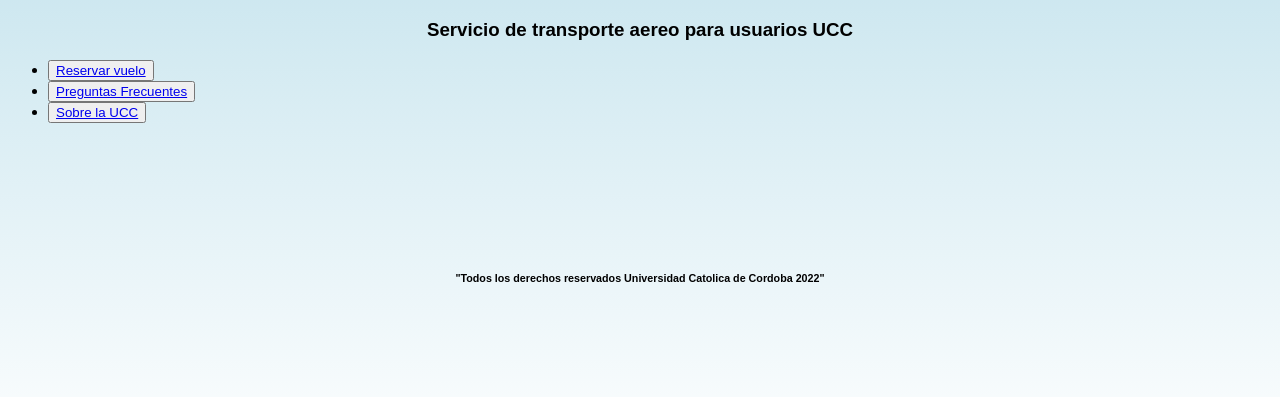
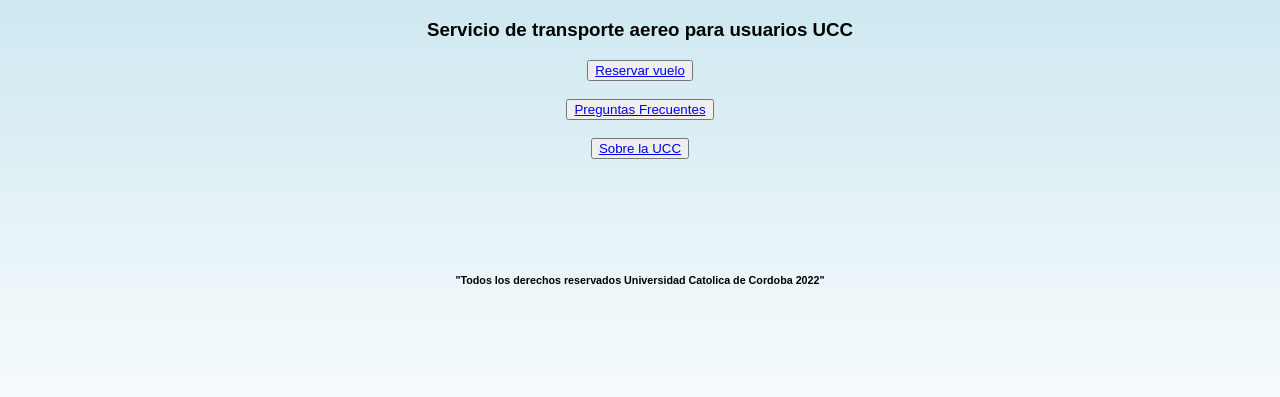
Before and after one commit to UCC-LabCompu2-Historico/proyecto2022-correa-schonfeld, a plain HTML site: page index.html in a window 1280 px wide. Shown: the part 323-720 px from the top of the page. Drawn offline with Linux system fonts and the light colour scheme.

Commit message:
se avanzo

```diff
--- a/index.html
+++ b/index.html
@@ -21,12 +21,13 @@
 </header>
 
 <nav>
-    <ul>
-        <li><button><a href="http://localhost:63342/proyecto2022-correa-schonfeld/formUCC.html">Reservar vuelo</a></button></li>
-        <li><button><a href="http://localhost:63342/proyecto2022-correa-schonfeld/Preguntasfrecuentes.html?_ijt=f28u0ucdme6kib8khv56rah1sj&_ij_reload=RELOAD_ON_SAVE" target="_blank">Preguntas Frecuentes</a></button></li>
-        <li><button><a href="https://www.ucc.edu.ar/" target="_blank">Sobre la UCC</a></button></li>
+<div style="text-align: center;">
 
-    </ul>
+        <button><a href="http://localhost:63342/proyecto2022-correa-schonfeld/formUCC.html">Reservar vuelo</a></button><br/><br/>
+        <button><a href="http://localhost:63342/proyecto2022-correa-schonfeld/Preguntasfrecuentes.html?_ijt=f28u0ucdme6kib8khv56rah1sj&_ij_reload=RELOAD_ON_SAVE" target="_blank">Preguntas Frecuentes</a></button><br/><br/>
+        <button><a href="https://www.ucc.edu.ar/" target="_blank">Sobre la UCC</a></button><br/><br/>
+</div>
+
 </nav>
 
 <section>
@@ -34,7 +35,7 @@
 
 </section>
 <footer>
-    <br/><br/><br/><br/><br/><br/>
+    <br/><br/><br/><br/>
 
    <h6 style="text-align: center"> "Todos los derechos reservados Universidad Catolica de Cordoba 2022"</h6>
 </footer>
```
